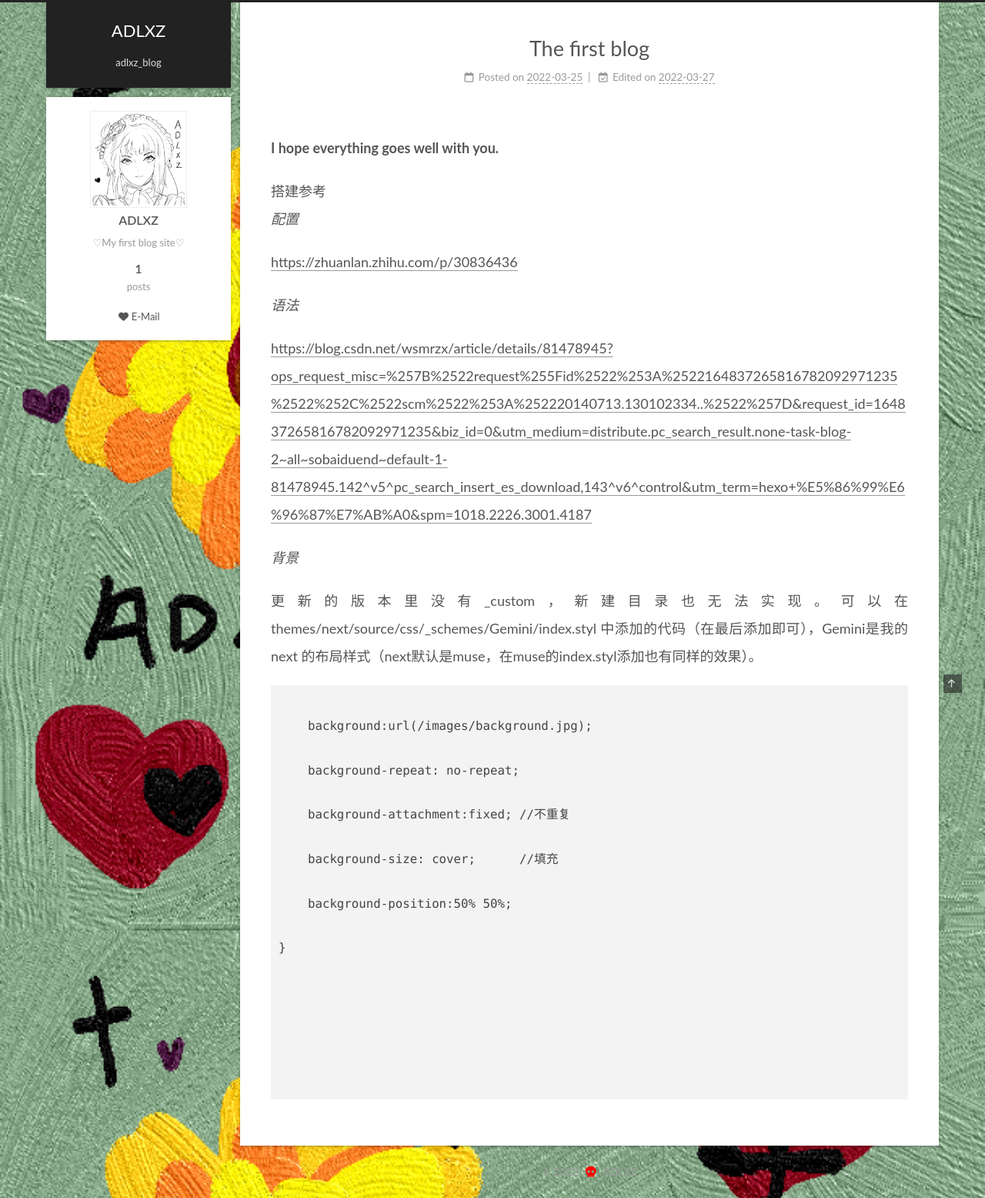
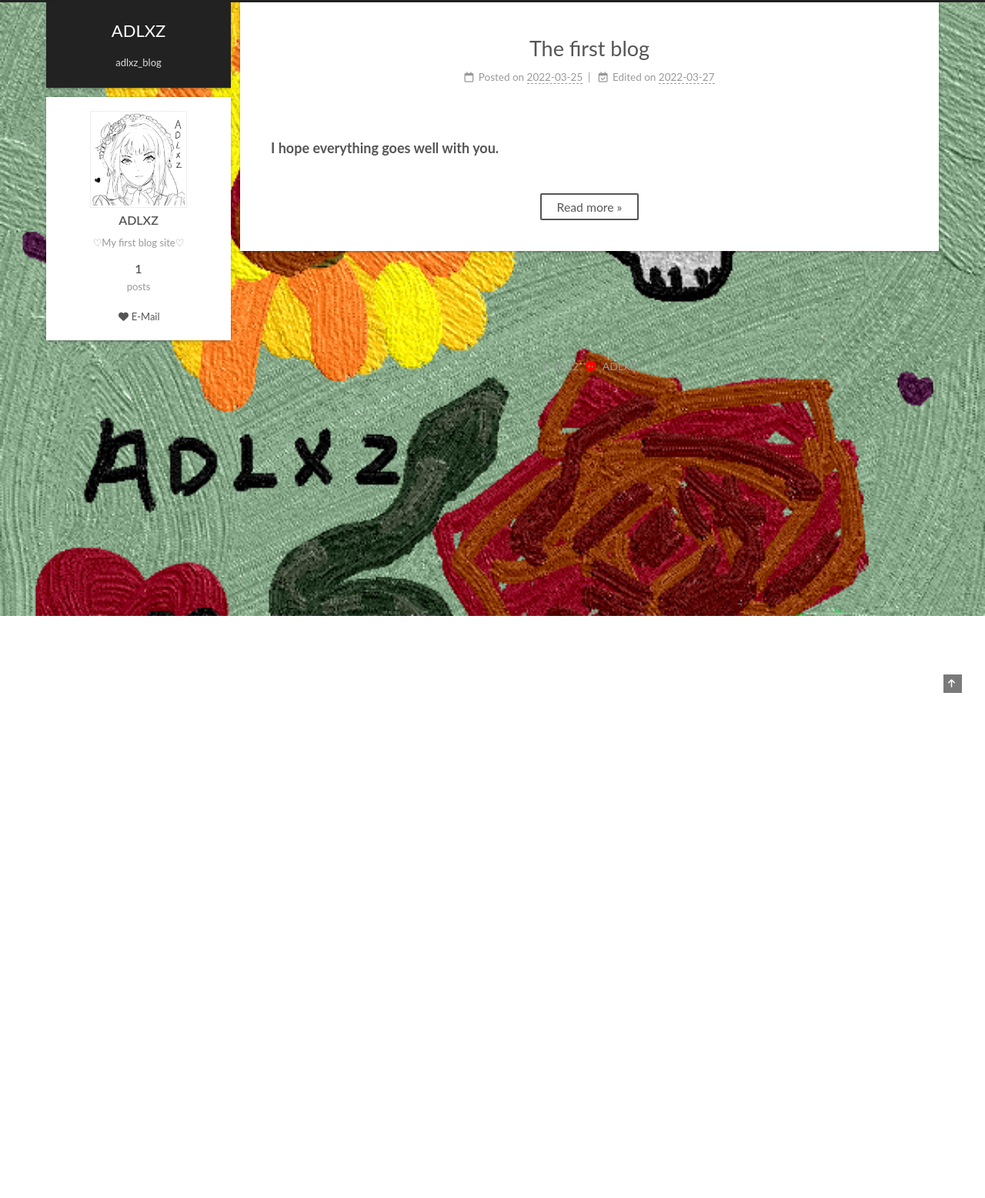
Before and after one commit to ADLXZ/ADLXZ.github.io, a plain HTML site: page index.html in a window 1280 px wide. Shown: the whole page at 77% size. After the commit the page ends 800 px from the top, so only its background shows below. Drawn offline with nearby package versions, Linux system fonts and the light colour scheme.

Commit message:
Site updated: 2022-03-27 17:57:07

```diff
--- a/index.html
+++ b/index.html
@@ -202,7 +202,7 @@
         <i class="far fa-calendar-check"></i>
       </span>
       <span class="post-meta-item-text">Edited on</span>
-      <time title="Modified: 2022-03-27 17:45:55" itemprop="dateModified" datetime="2022-03-27T17:45:55+08:00">2022-03-27</time>
+      <time title="Modified: 2022-03-27 17:56:14" itemprop="dateModified" datetime="2022-03-27T17:56:14+08:00">2022-03-27</time>
     </span>
 
 
@@ -216,31 +216,13 @@
 
     <div class="post-body" itemprop="articleBody">
           <p><strong>I hope everything goes well with you.</strong></p>
-<p>搭建参考<br><em>配置</em></p>
-<p><a target="_blank" rel="noopener" href="https://zhuanlan.zhihu.com/p/30836436">https://zhuanlan.zhihu.com/p/30836436</a></p>
-<p><em>语法</em></p>
-<p><a target="_blank" rel="noopener" href="https://blog.csdn.net/wsmrzx/article/details/81478945?ops_request_misc=%257B%2522request%255Fid%2522%253A%2522164837265816782092971235%2522%252C%2522scm%2522%253A%252220140713.130102334..%2522%257D&amp;request_id=164837265816782092971235&amp;biz_id=0&amp;utm_medium=distribute.pc_search_result.none-task-blog-2~all~sobaiduend~default-1-81478945.142%5Ev5%5Epc_search_insert_es_download,143%5Ev6%5Econtrol&amp;utm_term=hexo+%E5%86%99%E6%96%87%E7%AB%A0&amp;spm=1018.2226.3001.4187">https://blog.csdn.net/wsmrzx/article/details/81478945?ops_request_misc=%257B%2522request%255Fid%2522%253A%2522164837265816782092971235%2522%252C%2522scm%2522%253A%252220140713.130102334..%2522%257D&amp;request_id=164837265816782092971235&amp;biz_id=0&amp;utm_medium=distribute.pc_search_result.none-task-blog-2~all~sobaiduend~default-1-81478945.142^v5^pc_search_insert_es_download,143^v6^control&amp;utm_term=hexo+%E5%86%99%E6%96%87%E7%AB%A0&amp;spm=1018.2226.3001.4187</a></p>
-<p><em>背景</em> </p>
-<p>更新的版本里没有_custom，新建目录也无法实现。可以在 themes&#x2F;next&#x2F;source&#x2F;css&#x2F;_schemes&#x2F;Gemini&#x2F;index.styl 中添加的代码（在最后添加即可），Gemini是我的 next 的布局样式（next默认是muse，在muse的index.styl添加也有同样的效果）。</p>
-<pre><code class="body">
-    background:url(/images/background.jpg);
-
-    background-repeat: no-repeat;
-
-    background-attachment:fixed; //不重复
-
-    background-size: cover;      //填充
-
-    background-position:50% 50%;
-
-&#125;
-
-
-
-
-
-
-</code></pre>
+          <!--noindex-->
+            <div class="post-button">
+              <a class="btn" href="/2022/03/25/The-first-blog/#more" rel="contents">
+                Read more &raquo;
+              </a>
+            </div>
+          <!--/noindex-->
 
 
     </div>
```
Also changed, not shown: 2022/03/25/The-first-blog/index.html (+6 -6 lines).
